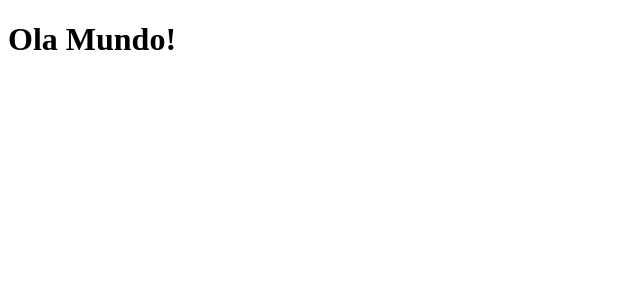
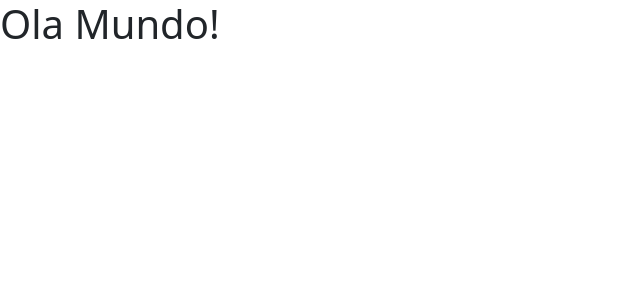
Before and after one commit to EdsonTomas/projecto-sds3, a React (Create React App) app in the folder frontend/: page / in a window 1280 px wide. Shown: the top 300 px of the page, without its empty margins (0-640 px from the left). Built offline with nearby package versions, Linux system fonts and the light colour scheme.

Commit message:
style.css adicionado

```diff
--- a/frontend/package.json
+++ b/frontend/package.json
@@ -10,6 +10,8 @@
     "@types/node": "^12.0.0",
     "@types/react": "^17.0.0",
     "@types/react-dom": "^17.0.0",
+    "boostrap": "^2.0.0",
+    "bootstrap": "^5.0.0-beta3",
     "react": "^17.0.2",
     "react-dom": "^17.0.2",
     "react-scripts": "4.0.3",
--- /dev/null
+++ b/frontend/src/assets/css/style.css
@@ -0,0 +1,32 @@
+@import url('https://fonts.googleapis.com/css2?family=Ubuntu:wght@300;400;500;700&display=swap');
+:root {
+    --color-primary: #FF8400;
+}
+
+html, body {
+    height: 100%;
+    font-family: "Ubuntu", sans-serif;
+}
+
+#root {
+    display: flex;
+    flex-direction: column;
+    height: 100%;
+}
+
+.content {
+    flex: 1 0 auto;
+}
+
+.footer {
+    flex-shrink: 0;
+    text-align: center;
+}
+
+.bg-primary {
+    background-color: var(--color-primary) !important;
+}
+
+.text-primary {
+    color: var(--color-primary) !important;
+}
--- a/frontend/src/index.tsx
+++ b/frontend/src/index.tsx
@@ -1,14 +1,10 @@
 import React from 'react';
 import ReactDOM from 'react-dom';
 import App from './App';
-
+import 'bootstrap/dist/css/bootstrap.css';
 ReactDOM.render(
   <React.StrictMode>
     <App />
   </React.StrictMode>,
   document.getElementById('root')
 );
-
-// If you want to start measuring performance in your app, pass a function
-// to log results (for example: reportWebVitals(console.log))
-// or send to an analytics endpoint. Learn more: https://bit.ly/CRA-vitals
```
Also changed, not shown: 1 other file (tests, documents, lock files or other folders).
